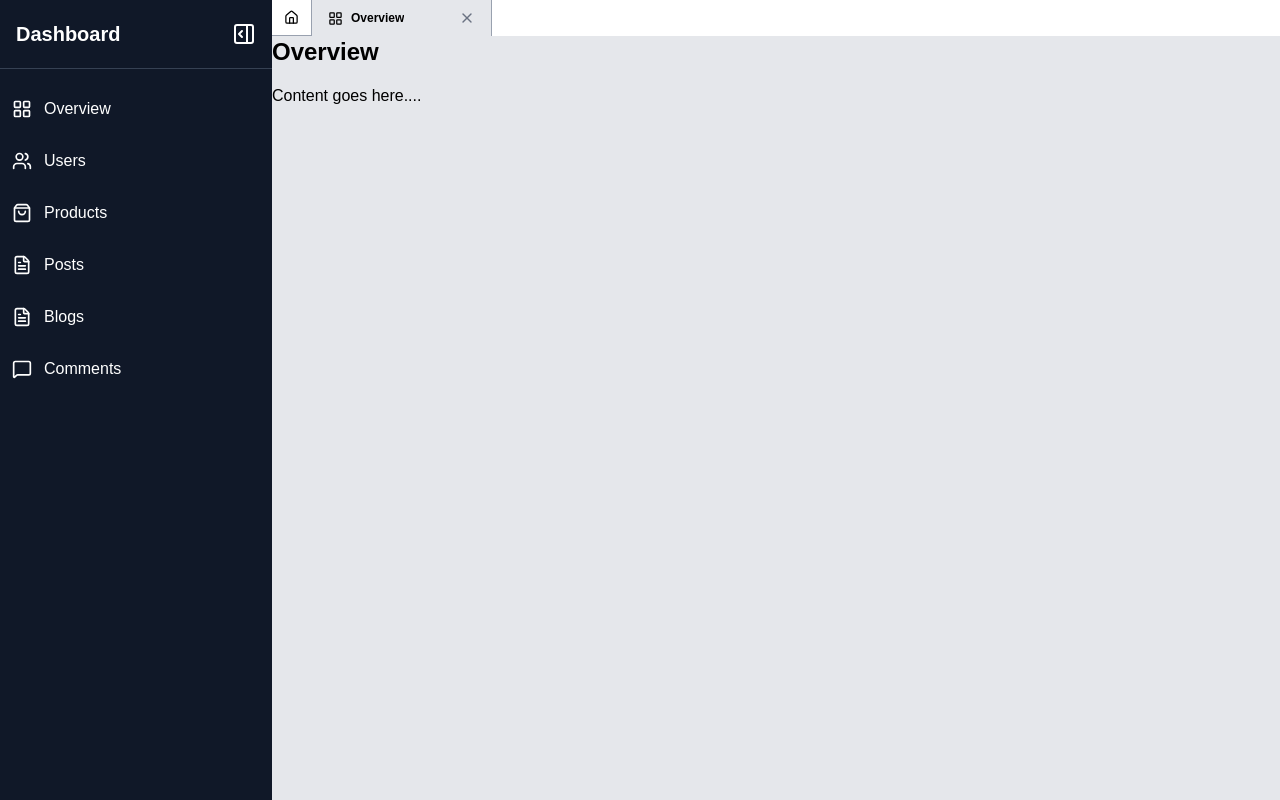
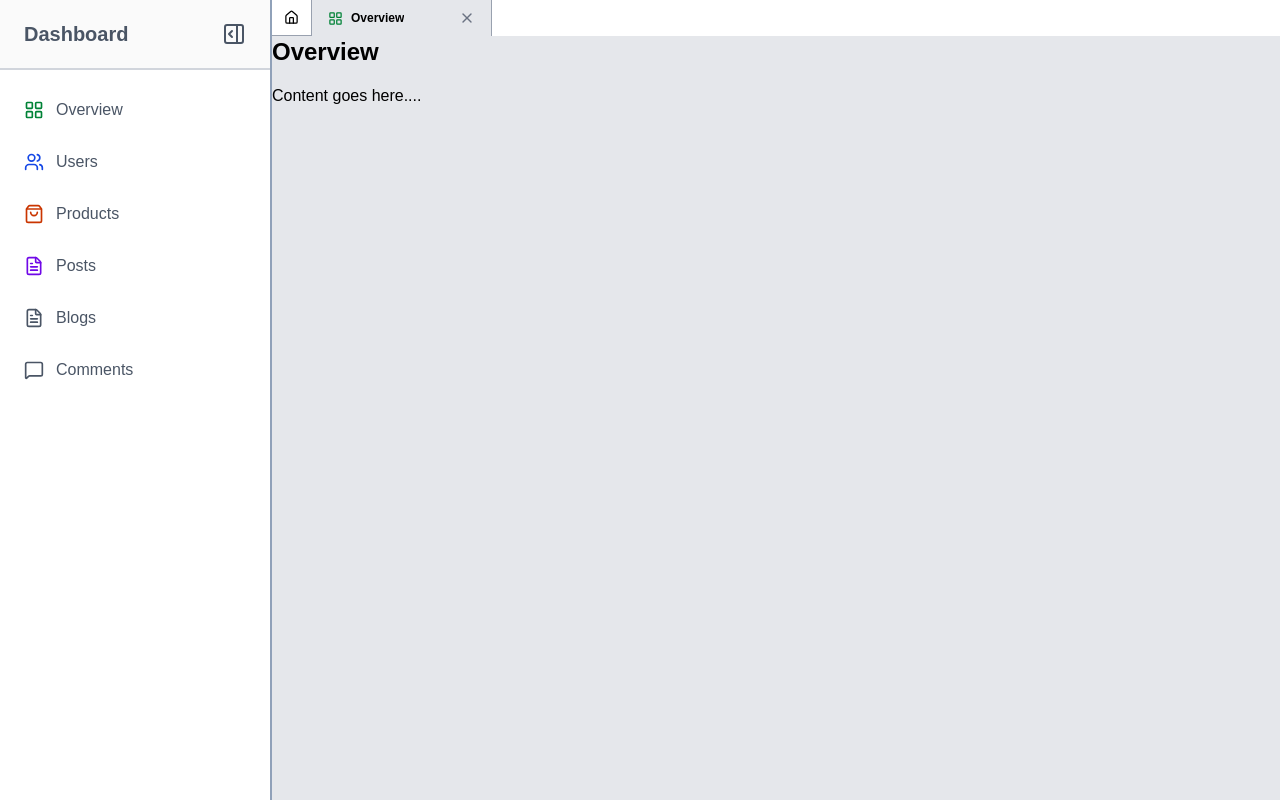
Before and after one commit to jobairalsarkar1/breadcrumb-vs-tab, a Next.js app: page / in a window 1280 px wide. Built offline with nearby package versions, Linux system fonts and the light colour scheme.

Commit message:
Color modification in sidebar icons

```diff
--- a/app/(root)/layout.tsx
+++ b/app/(root)/layout.tsx
@@ -4,7 +4,13 @@ import { ReactNode, useState, useEffect, useMemo } from "react";
 import { usePathname, useRouter } from "next/navigation";
 import Sidebar from "@/components/Sidebar";
 import Topbar from "@/components/Topbar";
-import { FileText, LayoutGrid, MessageCircle, ShoppingBag, Users } from "lucide-react";
+import {
+  FileText,
+  LayoutGrid,
+  MessageCircle,
+  ShoppingBag,
+  Users,
+} from "lucide-react";
 
 interface RootLayoutProps {
   children: ReactNode;
@@ -18,12 +24,36 @@ interface Tab {
 
 // Menu items (source of truth for icons)
 const menuItems: Tab[] = [
-  { name: "Overview", path: "/", icon: <LayoutGrid size={15} /> },
-  { name: "Users", path: "/users", icon: <Users size={15} /> },
-  { name: "Products", path: "/products", icon: <ShoppingBag size={15} /> },
-  { name: "Posts", path: "/posts", icon: <FileText size={15} /> },
-  { name: "Blogs", path: "/blogs", icon: <FileText size={15} /> },
-  { name: "Comments", path: "/comments", icon: <MessageCircle size={15} /> },
+  {
+    name: "Overview",
+    path: "/",
+    icon: <LayoutGrid size={15} className="text-green-700" />,
+  },
+  {
+    name: "Users",
+    path: "/users",
+    icon: <Users size={15} className="text-blue-700" />,
+  },
+  {
+    name: "Products",
+    path: "/products",
+    icon: <ShoppingBag size={15} className="text-orange-700" />,
+  },
+  {
+    name: "Posts",
+    path: "/posts",
+    icon: <FileText size={15} className="text-violet-700" />,
+  },
+  {
+    name: "Blogs",
+    path: "/blogs",
+    icon: <FileText size={15} />,
+  },
+  {
+    name: "Comments",
+    path: "/comments",
+    icon: <MessageCircle size={15} />,
+  },
 ];
 
 export default function RootLayout({ children }: RootLayoutProps) {
@@ -37,7 +67,7 @@ export default function RootLayout({ children }: RootLayoutProps) {
     if (!saved) return [];
     const parsed: { name: string; path: string }[] = JSON.parse(saved);
     // Restore icons from menuItems
-    return parsed.map(t => menuItems.find(m => m.path === t.path) || t);
+    return parsed.map((t) => menuItems.find((m) => m.path === t.path) || t);
   });
 
   // Current tab memoized
@@ -50,8 +80,8 @@ export default function RootLayout({ children }: RootLayoutProps) {
     if (!currentTab) return;
 
     queueMicrotask(() => {
-      setTabs(prev => {
-        const exists = prev.some(t => t.path === currentTab.path);
+      setTabs((prev) => {
+        const exists = prev.some((t) => t.path === currentTab.path);
         return exists ? prev : [...prev, currentTab];
       });
     });
@@ -61,7 +91,7 @@ export default function RootLayout({ children }: RootLayoutProps) {
   useEffect(() => {
     if (typeof window === "undefined") return;
 
-    const tabsToSave = tabs.map(t => ({ name: t.name, path: t.path }));
+    const tabsToSave = tabs.map((t) => ({ name: t.name, path: t.path }));
     localStorage.setItem("tabs", JSON.stringify(tabsToSave));
   }, [tabs]);
 
@@ -70,8 +100,8 @@ export default function RootLayout({ children }: RootLayoutProps) {
     const tab = menuItems.find((m) => m.path === path);
     if (!tab) return;
 
-    setTabs(prev => {
-      const exists = prev.some(t => t.path === tab.path);
+    setTabs((prev) => {
+      const exists = prev.some((t) => t.path === tab.path);
       return exists ? prev : [...prev, tab];
     });
 
@@ -83,9 +113,9 @@ export default function RootLayout({ children }: RootLayoutProps) {
   };
 
   const handleTabClose = (path: string) => {
-    setTabs(prev => {
-      const index = prev.findIndex(t => t.path === path);
-      const updated = prev.filter(t => t.path !== path);
+    setTabs((prev) => {
+      const index = prev.findIndex((t) => t.path === path);
+      const updated = prev.filter((t) => t.path !== path);
 
       if (pathname === path) {
         const next = updated[index] || updated[index - 1];
@@ -115,7 +145,9 @@ export default function RootLayout({ children }: RootLayoutProps) {
           onTabClose={handleTabClose}
         />
 
-        <main className="flex-1 bg-gray-200 h-[calc(100vh - 36px)] overflow-auto">{children}</main>
+        <main className="flex-1 bg-gray-200 h-[calc(100vh - 36px)] overflow-auto">
+          {children}
+        </main>
       </div>
     </div>
   );
--- a/components/Sidebar.tsx
+++ b/components/Sidebar.tsx
@@ -18,10 +18,26 @@ interface MenuItem {
 }
 
 const menuItems: MenuItem[] = [
-  { name: "Overview", icon: <LayoutGrid size={20} />, path: "/" },
-  { name: "Users", icon: <Users size={20} />, path: "/users" },
-  { name: "Products", icon: <ShoppingBag size={20} />, path: "/products" },
-  { name: "Posts", icon: <FileText size={20} />, path: "/posts" },
+  {
+    name: "Overview",
+    icon: <LayoutGrid size={20} className="text-green-700" />,
+    path: "/",
+  },
+  {
+    name: "Users",
+    icon: <Users size={20} className="text-blue-700" />,
+    path: "/users",
+  },
+  {
+    name: "Products",
+    icon: <ShoppingBag size={20} className="text-orange-700" />,
+    path: "/products",
+  },
+  {
+    name: "Posts",
+    icon: <FileText size={20} className="text-violet-700" />,
+    path: "/posts",
+  },
   { name: "Blogs", icon: <FileText size={20} />, path: "/blogs" },
   { name: "Comments", icon: <MessageSquare size={20} />, path: "/comments" },
 ];
@@ -35,12 +51,12 @@ export default function Sidebar({ onTabOpen }: SidebarProps) {
 
   return (
     <div
-      className={`h-screen bg-gray-900 text-white flex flex-col transition-all duration-300 ${
-        collapsed ? "w-16" : "w-68"
+      className={`h-screen border-r-2 border-[#90A1B9] bg-white text-gray-600 flex flex-col transition-all duration-300 ${
+        collapsed ? "w-20" : "w-68"
       }`}
     >
       {/* Collapse Button */}
-      <div className="flex items-center justify-between px-4 py-5 border-b border-gray-700">
+      <div className="flex items-center justify-between px-6 py-5 border-b-2 border-gray-300 bg-[#FAFAFA]">
         {!collapsed && <h1 className="text-xl font-semibold">Dashboard</h1>}
         <button
           onClick={() => setCollapsed(!collapsed)}
@@ -53,12 +69,12 @@ export default function Sidebar({ onTabOpen }: SidebarProps) {
       </div>
 
       {/* Menu */}
-      <nav className="mt-4 flex-1 flex flex-col gap-1">
+      <nav className="mt-4 flex-1 flex flex-col gap-1 bg-white">
         {menuItems.map((item) => (
           <button
             key={item.name}
             onClick={() => onTabOpen(item.path)}
-            className={`flex items-center gap-3 p-3 rounded-md hover:bg-gray-800 transition ${
+            className={`flex items-center gap-3 py-3 px-6 rounded-md hover:bg-blue-50 transition ${
               collapsed ? "justify-center" : ""
             }`}
           >
```
